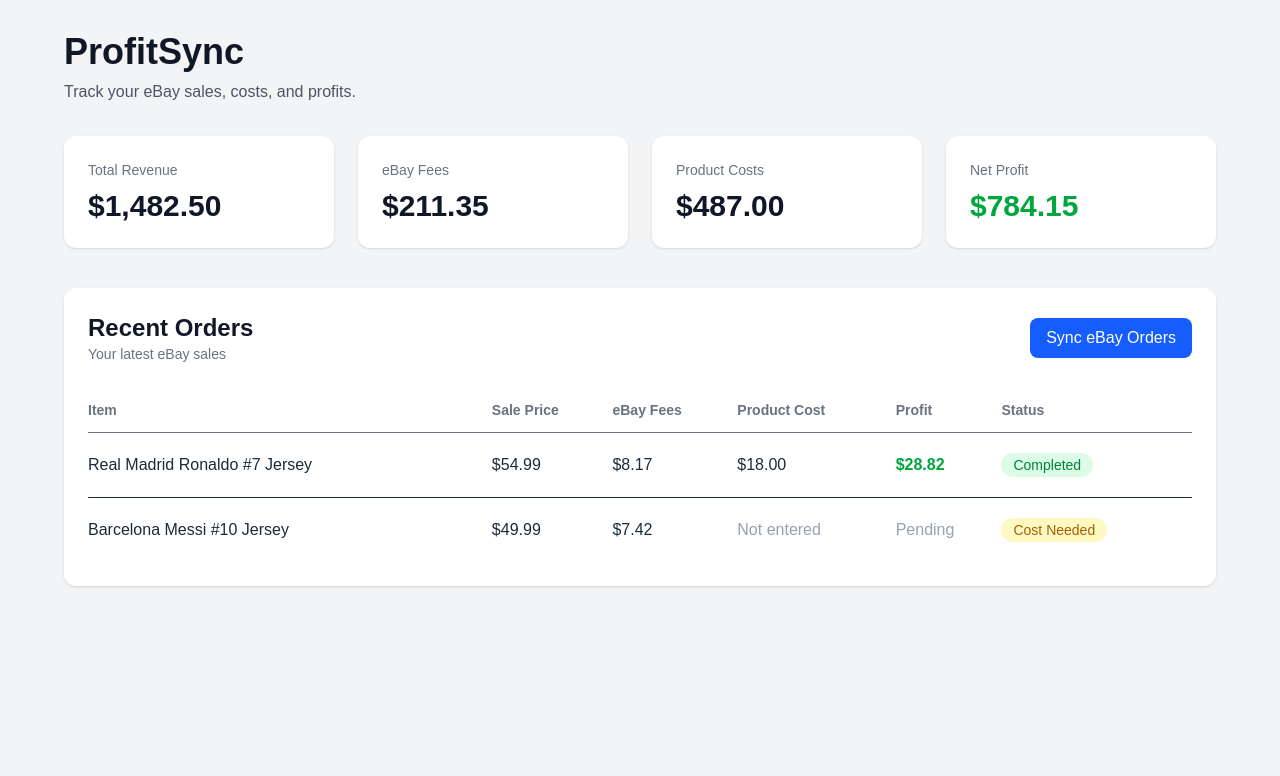
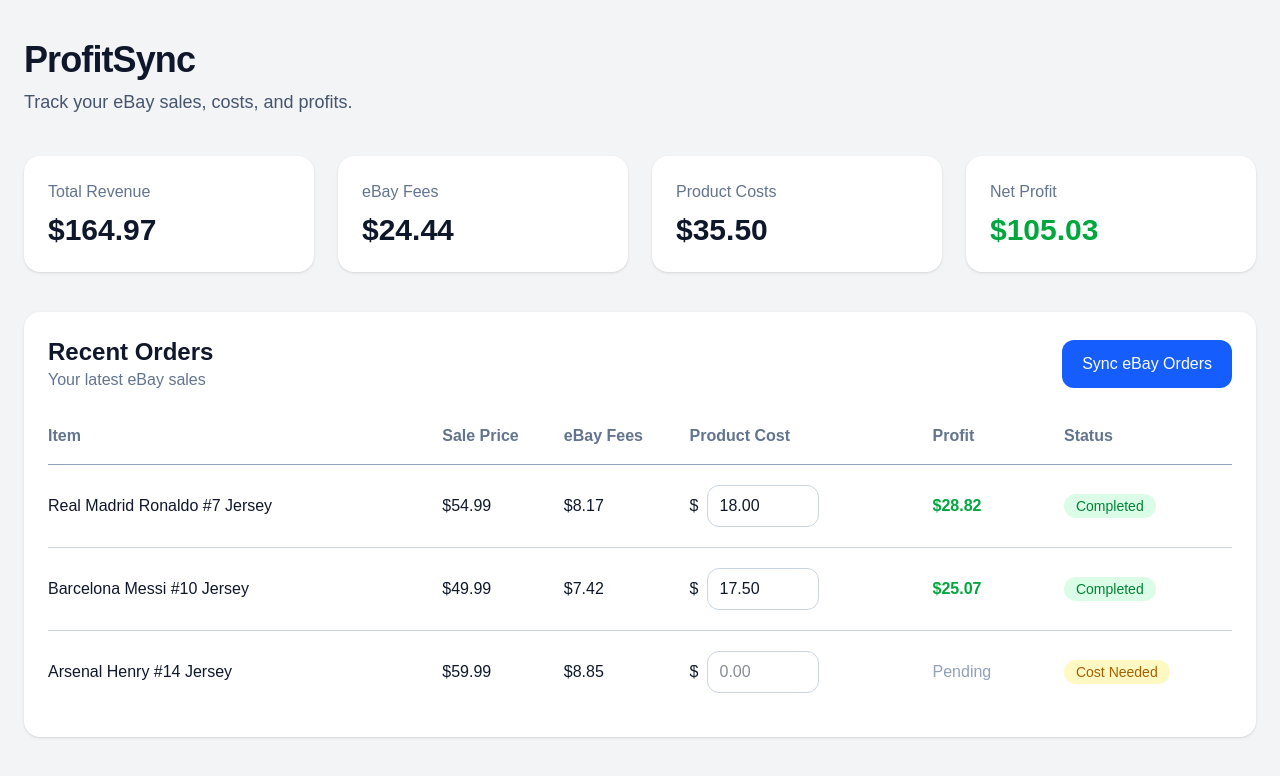
Before and after one commit to btran679393/Profitsync, a Next.js app: page / in a window 1280 px wide. Shown: the top 776 px of the page. Built offline with nearby package versions, Linux system fonts and the light colour scheme.

Commit message:
Update app page

```diff
--- a/src/app/page.tsx
+++ b/src/app/page.tsx
@@ -1,118 +1,277 @@
+"use client";
+
+import { useMemo, useState } from "react";
+
+type Order = {
+  id: number;
+  item: string;
+  salePrice: number;
+  ebayFees: number;
+  productCost: string;
+};
+
+const startingOrders: Order[] = [
+  {
+    id: 1,
+    item: "Real Madrid Ronaldo #7 Jersey",
+    salePrice: 54.99,
+    ebayFees: 8.17,
+    productCost: "18.00",
+  },
+  {
+    id: 2,
+    item: "Barcelona Messi #10 Jersey",
+    salePrice: 49.99,
+    ebayFees: 7.42,
+    productCost: "17.50",
+  },
+  {
+    id: 3,
+    item: "Arsenal Henry #14 Jersey",
+    salePrice: 59.99,
+    ebayFees: 8.85,
+    productCost: "",
+  },
+];
+
+function money(value: number) {
+  return `$${value.toFixed(2)}`;
+}
+
 export default function Home() {
+  const [orders, setOrders] = useState<Order[]>(startingOrders);
+
+  function updateProductCost(id: number, value: string) {
+    setOrders((currentOrders) =>
+      currentOrders.map((order) =>
+        order.id === id
+          ? {
+              ...order,
+              productCost: value,
+            }
+          : order
+      )
+    );
+  }
+
+  const totals = useMemo(() => {
+    const totalRevenue = orders.reduce(
+      (total, order) => total + order.salePrice,
+      0
+    );
+
+    const totalFees = orders.reduce(
+      (total, order) => total + order.ebayFees,
+      0
+    );
+
+    const totalProductCosts = orders.reduce((total, order) => {
+      const cost =
+        order.productCost === "" ? 0 : Number(order.productCost);
+
+      return total + (Number.isFinite(cost) ? cost : 0);
+    }, 0);
+
+    const netProfit = totalRevenue - totalFees - totalProductCosts;
+
+    return {
+      totalRevenue,
+      totalFees,
+      totalProductCosts,
+      netProfit,
+    };
+  }, [orders]);
+
   return (
-    <main className="min-h-screen bg-gray-100 p-8">
-      <div className="mx-auto max-w-6xl">
-
+    <main className="min-h-screen bg-gray-100 text-slate-900">
+      <div className="mx-auto max-w-7xl px-6 py-10">
         {/* Header */}
-        <div className="mb-8">
-          <h1 className="text-4xl font-bold text-gray-900">
+        <div className="mb-10">
+          <h1 className="text-4xl font-bold tracking-tight">
             ProfitSync
           </h1>
-          <p className="mt-2 text-gray-600">
+
+          <p className="mt-2 text-lg text-slate-600">
             Track your eBay sales, costs, and profits.
           </p>
         </div>
 
         {/* Summary Cards */}
-        <div className="grid gap-6 md:grid-cols-4">
+        <div className="grid gap-6 md:grid-cols-2 xl:grid-cols-4">
+          <div className="rounded-2xl bg-white p-6 shadow-sm">
+            <p className="text-slate-500">Total Revenue</p>
 
-          <div className="rounded-xl bg-white p-6 shadow">
-            <p className="text-sm text-gray-500">Total Revenue</p>
-            <h2 className="mt-2 text-3xl font-bold text-gray-900">
-              $1,482.50
-            </h2>
+            <p className="mt-2 text-3xl font-bold">
+              {money(totals.totalRevenue)}
+            </p>
           </div>
 
-          <div className="rounded-xl bg-white p-6 shadow">
-            <p className="text-sm text-gray-500">eBay Fees</p>
-            <h2 className="mt-2 text-3xl font-bold text-gray-900">
-              $211.35
-            </h2>
+          <div className="rounded-2xl bg-white p-6 shadow-sm">
+            <p className="text-slate-500">eBay Fees</p>
+
+            <p className="mt-2 text-3xl font-bold">
+              {money(totals.totalFees)}
+            </p>
           </div>
 
-          <div className="rounded-xl bg-white p-6 shadow">
-            <p className="text-sm text-gray-500">Product Costs</p>
-            <h2 className="mt-2 text-3xl font-bold text-gray-900">
-              $487.00
-            </h2>
+          <div className="rounded-2xl bg-white p-6 shadow-sm">
+            <p className="text-slate-500">Product Costs</p>
+
+            <p className="mt-2 text-3xl font-bold">
+              {money(totals.totalProductCosts)}
+            </p>
           </div>
 
-          <div className="rounded-xl bg-white p-6 shadow">
-            <p className="text-sm text-gray-500">Net Profit</p>
-            <h2 className="mt-2 text-3xl font-bold text-green-600">
-              $784.15
-            </h2>
+          <div className="rounded-2xl bg-white p-6 shadow-sm">
+            <p className="text-slate-500">Net Profit</p>
+
+            <p
+              className={`mt-2 text-3xl font-bold ${
+                totals.netProfit >= 0
+                  ? "text-green-600"
+                  : "text-red-600"
+              }`}
+            >
+              {money(totals.netProfit)}
+            </p>
           </div>
-
         </div>
 
-        {/* Orders */}
-        <div className="mt-10 rounded-xl bg-white p-6 shadow">
-          <div className="mb-6 flex items-center justify-between">
+        {/* Recent Orders */}
+        <div className="mt-10 rounded-2xl bg-white p-6 shadow-sm">
+          <div className="mb-8 flex flex-col gap-4 sm:flex-row sm:items-center sm:justify-between">
             <div>
-              <h2 className="text-2xl font-bold text-gray-900">
+              <h2 className="text-2xl font-bold">
                 Recent Orders
               </h2>
-              <p className="text-sm text-gray-500">
+
+              <p className="text-slate-500">
                 Your latest eBay sales
               </p>
             </div>
 
-            <button className="rounded-lg bg-blue-600 px-4 py-2 font-medium text-white hover:bg-blue-700">
+            <button
+              type="button"
+              className="rounded-xl bg-blue-600 px-5 py-3 font-medium text-white transition hover:bg-blue-700"
+            >
               Sync eBay Orders
             </button>
           </div>
 
           <div className="overflow-x-auto">
-            <table className="w-full text-left">
+            <table className="w-full min-w-[900px]">
               <thead>
-                <tr className="border-b text-sm text-gray-500">
-                  <th className="py-3">Item</th>
-                  <th>Sale Price</th>
-                  <th>eBay Fees</th>
-                  <th>Product Cost</th>
-                  <th>Profit</th>
-                  <th>Status</th>
+                <tr className="border-b border-slate-400 text-left text-slate-500">
+                  <th className="pb-4 font-semibold">Item</th>
+                  <th className="pb-4 font-semibold">
+                    Sale Price
+                  </th>
+                  <th className="pb-4 font-semibold">
+                    eBay Fees
+                  </th>
+                  <th className="pb-4 font-semibold">
+                    Product Cost
+                  </th>
+                  <th className="pb-4 font-semibold">
+                    Profit
+                  </th>
+                  <th className="pb-4 font-semibold">
+                    Status
+                  </th>
                 </tr>
               </thead>
 
               <tbody>
-                <tr className="border-b text-gray-800">
-                  <td className="py-5 font-medium">
-                    Real Madrid Ronaldo #7 Jersey
-                  </td>
-                  <td>$54.99</td>
-                  <td>$8.17</td>
-                  <td>$18.00</td>
-                  <td className="font-semibold text-green-600">
-                    $28.82
-                  </td>
-                  <td>
-                    <span className="rounded-full bg-green-100 px-3 py-1 text-sm text-green-700">
-                      Completed
-                    </span>
-                  </td>
-                </tr>
+                {orders.map((order) => {
+                  const hasCost =
+                    order.productCost.trim() !== "";
 
-                <tr className="text-gray-800">
-                  <td className="py-5 font-medium">
-                    Barcelona Messi #10 Jersey
-                  </td>
-                  <td>$49.99</td>
-                  <td>$7.42</td>
-                  <td className="text-gray-400">Not entered</td>
-                  <td className="text-gray-400">Pending</td>
-                  <td>
-                    <span className="rounded-full bg-yellow-100 px-3 py-1 text-sm text-yellow-700">
-                      Cost Needed
-                    </span>
-                  </td>
-                </tr>
+                  const parsedCost = Number(order.productCost);
+
+                  const productCost =
+                    hasCost && Number.isFinite(parsedCost)
+                      ? parsedCost
+                      : 0;
+
+                  const profit =
+                    order.salePrice -
+                    order.ebayFees -
+                    productCost;
+
+                  return (
+                    <tr
+                      key={order.id}
+                      className="border-b border-slate-300 last:border-b-0"
+                    >
+                      <td className="py-5 pr-6 font-medium">
+                        {order.item}
+                      </td>
+
+                      <td className="py-5 pr-6">
+                        {money(order.salePrice)}
+                      </td>
+
+                      <td className="py-5 pr-6">
+                        {money(order.ebayFees)}
+                      </td>
+
+                      <td className="py-5 pr-6">
+                        <div className="flex items-center gap-2">
+                          <span>$</span>
+
+                          <input
+                            type="number"
+                            min="0"
+                            step="0.01"
+                            value={order.productCost}
+                            placeholder="0.00"
+                            onChange={(event) =>
+                              updateProductCost(
+                                order.id,
+                                event.target.value
+                              )
+                            }
+                            className="w-28 rounded-xl border border-slate-300 bg-white px-3 py-2 outline-none transition focus:border-blue-500 focus:ring-2 focus:ring-blue-100"
+                          />
+                        </div>
+                      </td>
+
+                      <td className="py-5 pr-6">
+                        {hasCost ? (
+                          <span
+                            className={
+                              profit >= 0
+                                ? "font-bold text-green-600"
+                                : "font-bold text-red-600"
+                            }
+                          >
+                            {money(profit)}
+                          </span>
+                        ) : (
+                          <span className="text-slate-400">
+                            Pending
+                          </span>
+                        )}
+                      </td>
+
+                      <td className="py-5">
+                        {hasCost ? (
+                          <span className="rounded-full bg-green-100 px-3 py-1 text-sm font-medium text-green-700">
+                            Completed
+                          </span>
+                        ) : (
+                          <span className="rounded-full bg-yellow-100 px-3 py-1 text-sm font-medium text-yellow-700">
+                            Cost Needed
+                          </span>
+                        )}
+                      </td>
+                    </tr>
+                  );
+                })}
               </tbody>
             </table>
           </div>
         </div>
-
       </div>
     </main>
   );
```
